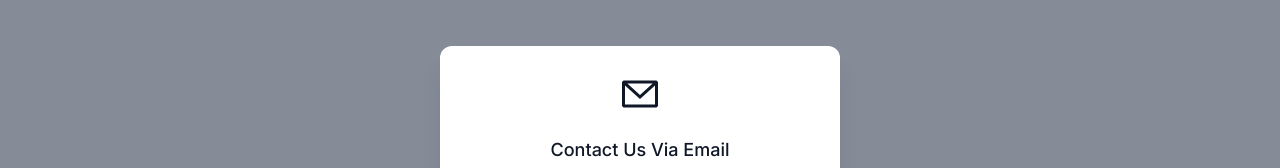
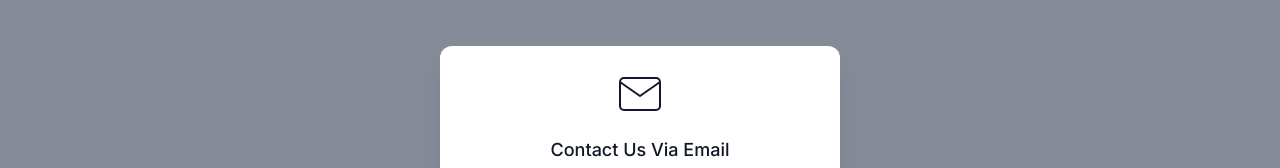
Before and after one commit to profydev/prolog-app-MatthewPollardUK, a Next.js app: page / in a window 1280 px wide. Both pictures are taken after a click on the button 1212 px from the left and 730 px from the top of the page. Shown: the part 210-378 px from the top of the page. Built offline with nearby package versions, Linux system fonts and the light colour scheme.

Commit message:
replacing landing contact modal with correct svg

```diff
--- a/features/layout/landing-container/contact-button.tsx
+++ b/features/layout/landing-container/contact-button.tsx
@@ -137,7 +137,7 @@ export function ContactButton() {
 
           <LandingModalContent>
             <EmailSvg
-              src="/icons/email.svg"
+              src="/icons/mail.svg"
               alt="Contact"
               className="email-icon"
             />
--- a/features/ui/badge/badge.tsx
+++ b/features/ui/badge/badge.tsx
@@ -55,7 +55,7 @@ const Container = styled.div<{ size: BadgeSize; color: BadgeColor }>`
     switch (props.color) {
       case BadgeColor.gray:
         return css`
-          background: ${color("gray", 100)};
+          background: green;
           color: ${color("gray", 700)};
         `;
       default:
```
Also changed, not shown: public/icons/email.svg (deleted), public/icons/mail.svg (added).
